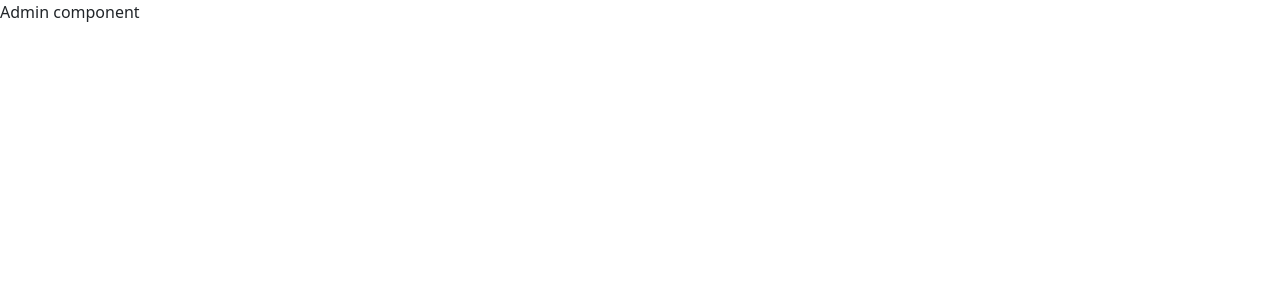
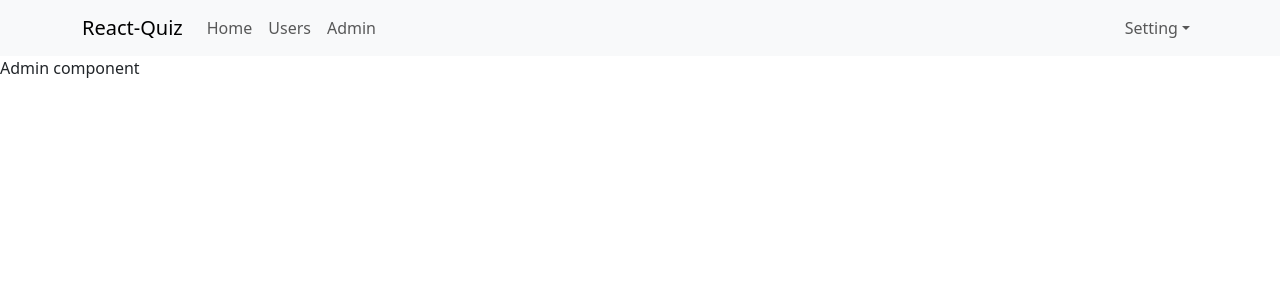
Before and after one commit to iamlddt/React-FullStack, a React (Create React App) app: page /Admin in a window 1280 px wide. Shown: the top 300 px of the page. Built offline with nearby package versions, Linux system fonts and the light colour scheme.

Commit message:
Nested Routes

```diff
--- a/src/App.js
+++ b/src/App.js
@@ -1,22 +1,33 @@
 import './App.scss';
 import Header from './components/Header/Header';
-import { Link } from 'react-router-dom';
+import { Outlet, Link } from 'react-router-dom';
 
 const App = () => {
 
 
   return (
     <div className="app-container">
-      <Header />
-      <br />
-      <div>
+      <div className='header-container'>
+        <Header />
+      </div>
+
+      <div className='main-container'>
+        <div className='sidenav-container'>
+
+        </div>
+        <div className='app-content'>
+          <Outlet />
+        </div>
+      </div>
+
+      {/* <div>
         <button>
           <Link to="/users">Go to User page</Link>
         </button>
         <button>
           <Link to="/Admin">Go to Admin page</Link>
         </button>
-      </div>
+      </div> */}
     </div>
   );
 }
--- a/src/components/Header/Header.js
+++ b/src/components/Header/Header.js
@@ -8,7 +8,7 @@ function Header() {
     return (
         <Navbar expand="lg" className="bg-body-tertiary">
             <Container>
-                <Navbar.Brand href="#home">React-Quiz</Navbar.Brand>
+                <Navbar.Brand href="/">React-Quiz</Navbar.Brand>
                 <Navbar.Toggle aria-controls="basic-navbar-nav" />
                 <Navbar.Collapse id="basic-navbar-nav">
                     <Nav className="me-auto">
--- a/src/index.js
+++ b/src/index.js
@@ -19,9 +19,10 @@ root.render(
     {/* <React.StrictMode> */}
     <BrowserRouter>
       <Routes>
-        <Route path="/" element={<App />} />
-        <Route path="users" element={<User />} />
-        <Route path="Admin" element={<Admin />} />
+        <Route path="/" element={<App />} >
+          <Route path="users" element={<User />} />
+          <Route path="Admin" element={<Admin />} />
+        </Route>
       </Routes>
     </BrowserRouter>
 
```
